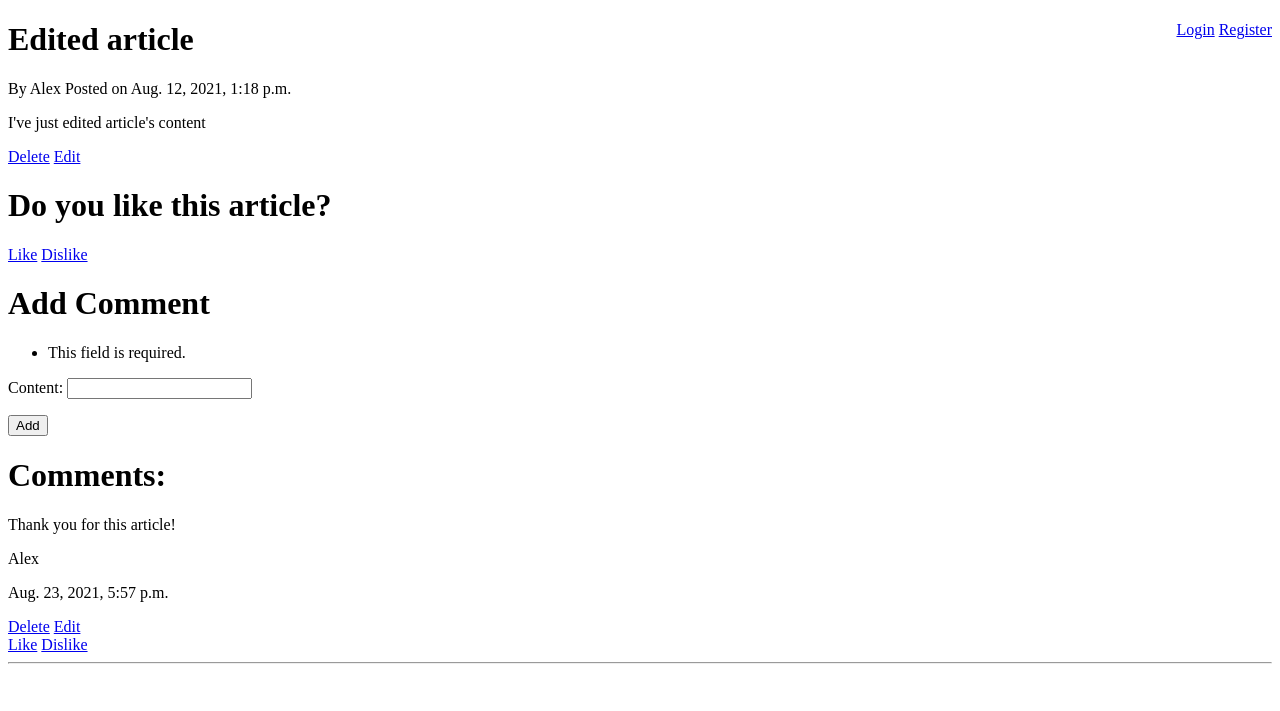
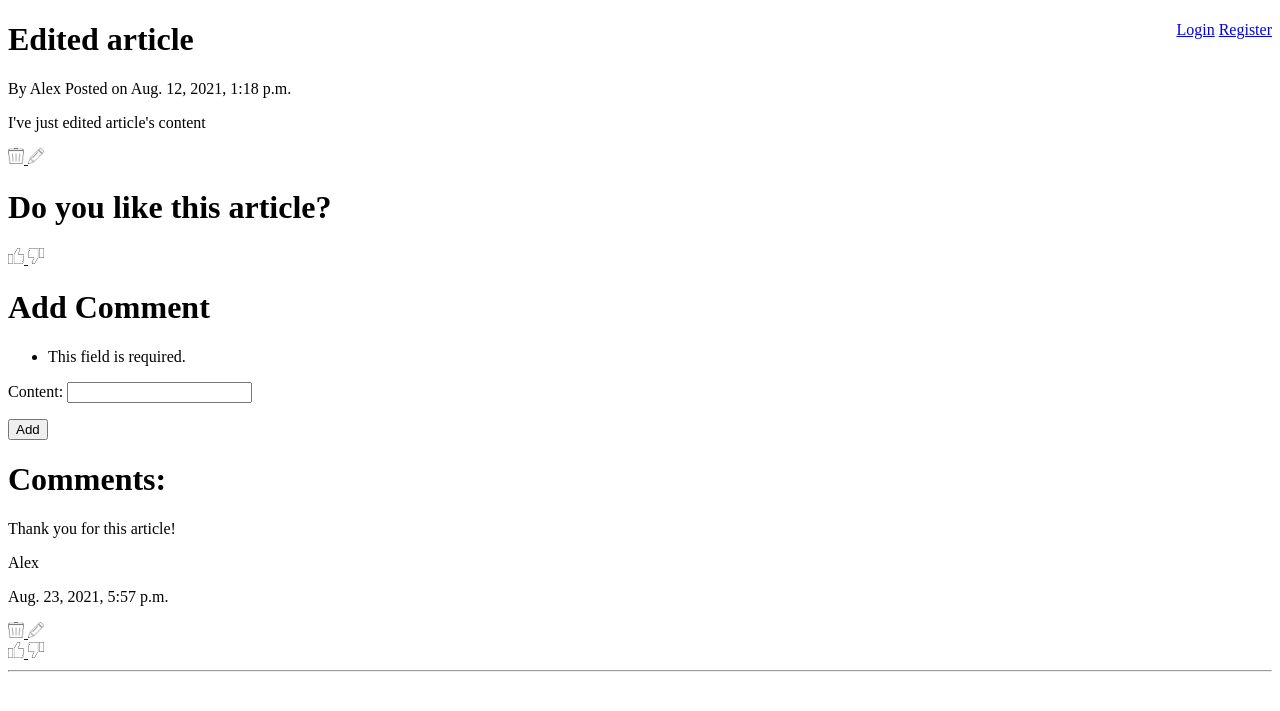
Before and after one commit to alaex777/MyHabr, a Django app: page /article/1/user/1 in a window 1280 px wide. Shown: the top 711 px of the page. Run offline with Django 3.2, Linux system fonts and the light colour scheme; data comes from the database, SQL or seed files in the repository; both versions use the stored data as it was after the commit.

Commit message:
Added icons

```diff
--- a/myhabr/settings.py
+++ b/myhabr/settings.py
@@ -121,6 +121,8 @@ USE_TZ = True
 
 STATIC_URL = '/static/'
 
+STATIC_ROOT = os.path.join(BASE_DIR, 'static')
+
 # Default primary key field type
 # https://docs.djangoproject.com/en/3.2/ref/settings/#default-auto-field
 
--- a/templates/article.html
+++ b/templates/article.html
@@ -5,6 +5,7 @@
 	<title>Article {{article.name}}</title>
 </head>
 <body>
+	{% load static %}
 	<div class="navbar-nav" style="float:right;">
       <a class="nav-item nav-link" href="/login">Login</a>
       <a class="nav-item nav-link" href="/register">Register</a>
@@ -15,14 +16,22 @@
 	<p>{{article.content}}</p>
 	{% if article.author == user %}
 		<span>
-			<a href="/delete/article/{{article.id}}/user/{{user.id}}">Delete</a>
-			<a href="/edit/article/{{article.id}}/user/{{user.id}}">Edit</a>
+			<a href="/delete/article/{{article.id}}/user/{{user.id}}">
+				<img src="{% static 'delete.png' %}" width="16" height="16">
+			</a>
+			<a href="/edit/article/{{article.id}}/user/{{user.id}}">
+				<img src="{% static 'edit.png' %}" width="16" height="16">
+			</a>
 		</span>
 	{% endif %}
 	<h1>Do you like this article?</h1>
 	<span>
-		<a href="/like/article/{{article.id}}/user/{{user.id}}">Like</a>
-		<a href="/dislike/article/{{article.id}}/user/{{user.id}}">Dislike</a>
+		<a href="/like/article/{{article.id}}/user/{{user.id}}">
+			<img src="{% static 'like.png' %}" width="16" height="16">
+		</a>
+		<a href="/dislike/article/{{article.id}}/user/{{user.id}}">
+			<img src="{% static 'dislike.png' %}" width="16" height="16">
+		</a>
 	</span>
 	{% if user.category == "Write comments" or user.category == "Write articles" %}
 		<h1>Add Comment</h1>
@@ -40,14 +49,22 @@
 			<p>{{i.time_added}}</p>
 			{% if i.author.id == user.id %}
 				<span>
-					<a href="/delete/comment/{{i.id}}/article/{{article.id}}/user/{{user.id}}">Delete</a>
-					<a href="/edit/comment/{{i.id}}/article/{{article.id}}/user/{{user.id}}">Edit</a>
+					<a href="/delete/comment/{{i.id}}/article/{{article.id}}/user/{{user.id}}">
+						<img src="{% static 'delete.png' %}" width="16" height="16">
+					</a>
+					<a href="/edit/comment/{{i.id}}/article/{{article.id}}/user/{{user.id}}">
+						<img src="{% static 'edit.png' %}" width="16" height="16">
+					</a>
 				</span>
 			{% endif %}
 			<br>
 			<span>
-				<a href="/like/comment/{{i.id}}/article/{{article.id}}/user/{{user.id}}">Like</a>
-				<a href="/dislike/comment/{{i.id}}/article/{{article.id}}/user/{{user.id}}">Dislike</a>
+				<a href="/like/comment/{{i.id}}/article/{{article.id}}/user/{{user.id}}">
+					<img src="{% static 'like.png' %}" width="16" height="16">
+				</a>
+				<a href="/dislike/comment/{{i.id}}/article/{{article.id}}/user/{{user.id}}">
+					<img src="{% static 'dislike.png' %}" width="16" height="16">
+				</a>
 			</span>
 			<hr>
 		{% endfor %}
```
Also changed, not shown: db.sqlite3, project/static/delete.png (added), project/static/dislike.png (added), project/static/edit.png (added), project/static/like.png (added), 3 other files.
